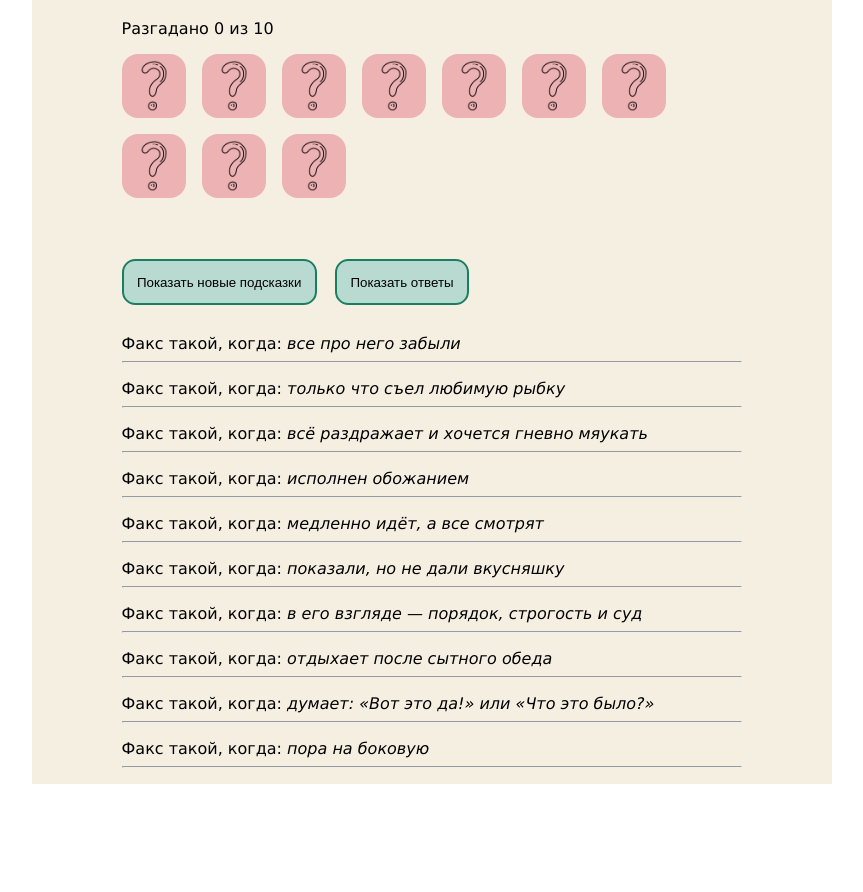
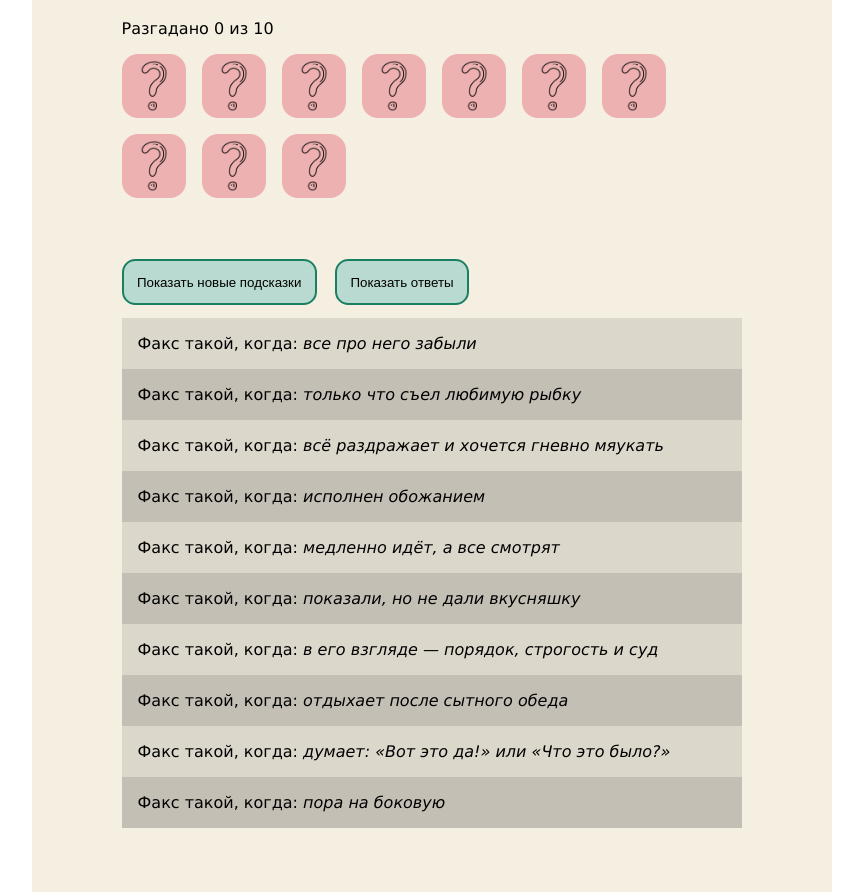
Before and after one commit to Ekvisa/FaxStickers, a plain HTML site: page index.html in a window 1280 px wide. Shown: the part 788-1680 px from the top of the page, without its empty margins (208-1071 px from the left). Before the commit the page ends 1572 px from the top, so only its background shows below. Drawn offline with Linux system fonts and the light colour scheme.

Commit message:
Добавлены стили подсказок и поздравления

```diff
--- a/script.js
+++ b/script.js
@@ -6,7 +6,8 @@ const faxMoods = {
       "на сердце тучки и хочется помолчать",
       "скучно и некому лапку подать",
       "все про него забыли",
-      "дают полезную еду вместо вкусняшки",
+      "не дают вкусняшки",
+      "переходит на полезный корм",
       "объелся вкусностей и заболел",
     ],
   },
@@ -236,7 +237,7 @@ function renderHints() {
       prefix = "Факс такой, когда";
     }
 
-    p.innerHTML = `${prefix}: <i>${clue}</i><hr/>`;
+    p.innerHTML = `${prefix}: <i>${clue}</i>`;
 
     hintsOutput.appendChild(p);
   });
--- a/style.css
+++ b/style.css
@@ -1,5 +1,6 @@
 :root {
-  --accent: 162;
+  --accent: 162; /*turquoise*/
+  --highlight: 359; /*pink*/
 
   --decoration-color: hsl(
     var(--accent),
@@ -7,7 +8,14 @@
     30%
   ); /*links and buttons borders*/
   --decoration-color-bright: hsl(var(--accent), 30%, 79%); /*buttons*/
-  --decoration-color-dark: hsl(var(--accent), 30%, 73%); /*hovered buttons*/
+  --decoration-color-dark: hsl(var(--accent), 36%, 67%); /*hovered buttons*/
+
+  --fill-color: hsl(
+    var(--highlight),
+    62%,
+    81%
+  ); /*unquessed items and congrats bg*/
+  --congrats-color: hsl(var(--highlight), 40%, 53%); /*congrats text color*/
 }
 
 body {
@@ -19,7 +27,7 @@ body {
 .container {
   max-width: 800px;
   margin: 0 auto;
-  padding: 0 7%;
+  padding: 0 7% 4em;
   box-sizing: border-box;
   display: flex;
   flex-direction: column;
@@ -140,7 +148,7 @@ h1 {
   background-color: white;
 }
 .unguessed-item {
-  background-color: #edb2b3;
+  background-color: var(--fill-color);
 }
 .shiny {
   animation: pulse 2s infinite;
@@ -151,7 +159,7 @@ h1 {
     filter: brightness(1);
   }
   50% {
-    filter: brightness(1.2);
+    filter: brightness(1.4);
   }
   100% {
     filter: brightness(1);
@@ -188,8 +196,14 @@ h1 {
 
 #congrats {
   font-weight: bold;
-  animation: pulse 2s infinite;
-  color: #666;
+  animation: pulse 4s infinite;
+  color: var(--congrats-color);
+  background-color: var(--fill-color);
+  border-radius: 1em;
+  text-align: center;
+  margin: 0 0 1em;
+  padding: 1em;
+  font-size: 1.5em;
 }
 
 #congrats a {
@@ -216,6 +230,16 @@ h1 {
   font-weight: bold;
 }
 
+#hintsOutput p {
+  margin: 0;
+  padding: 1em;
+  background-color: rgba(0, 0, 0, 0.1);
+}
+
+#hintsOutput p:nth-child(2n) {
+  background-color: rgba(0, 0, 0, 0.2);
+}
+
 hr {
   border-radius: 1em;
 }
```
